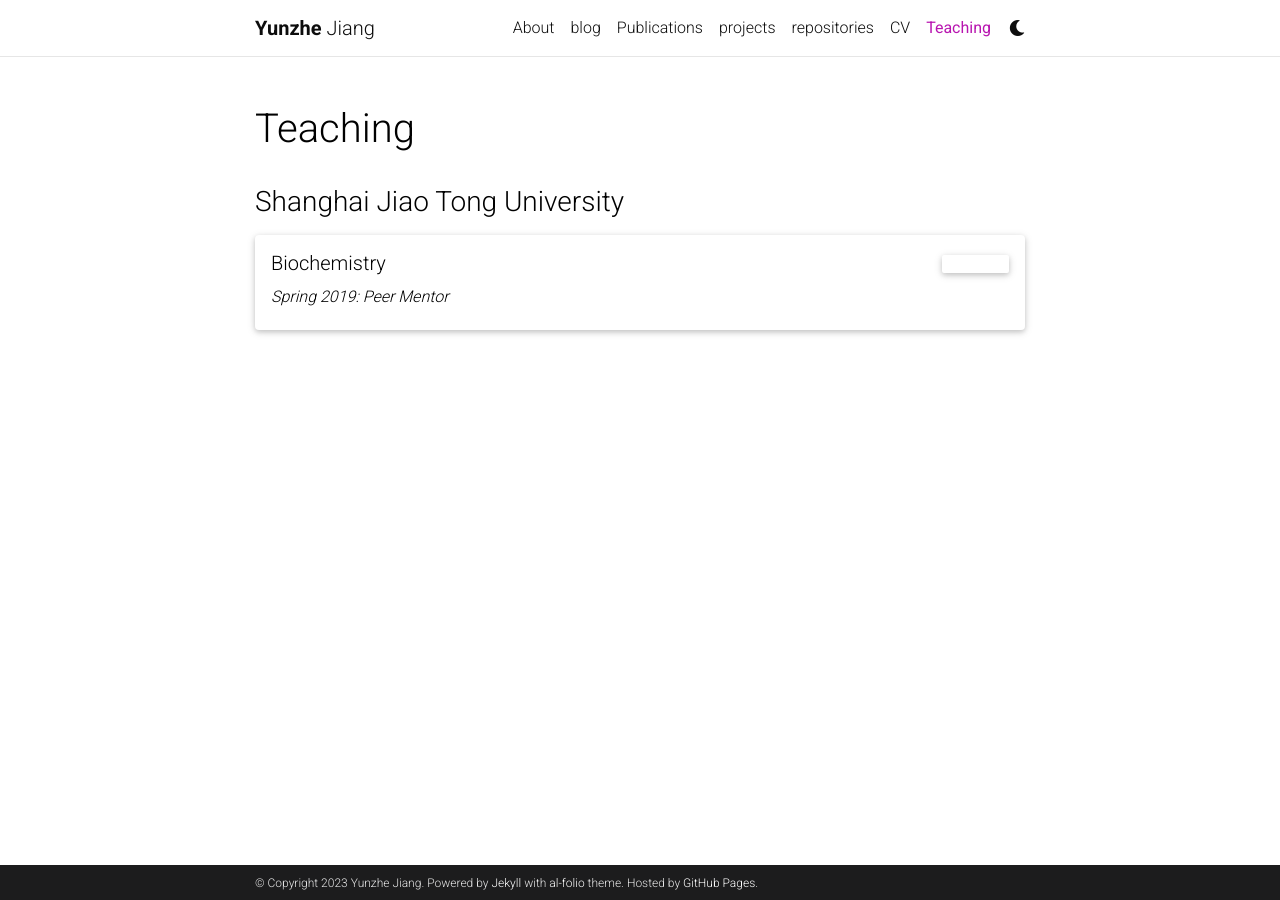
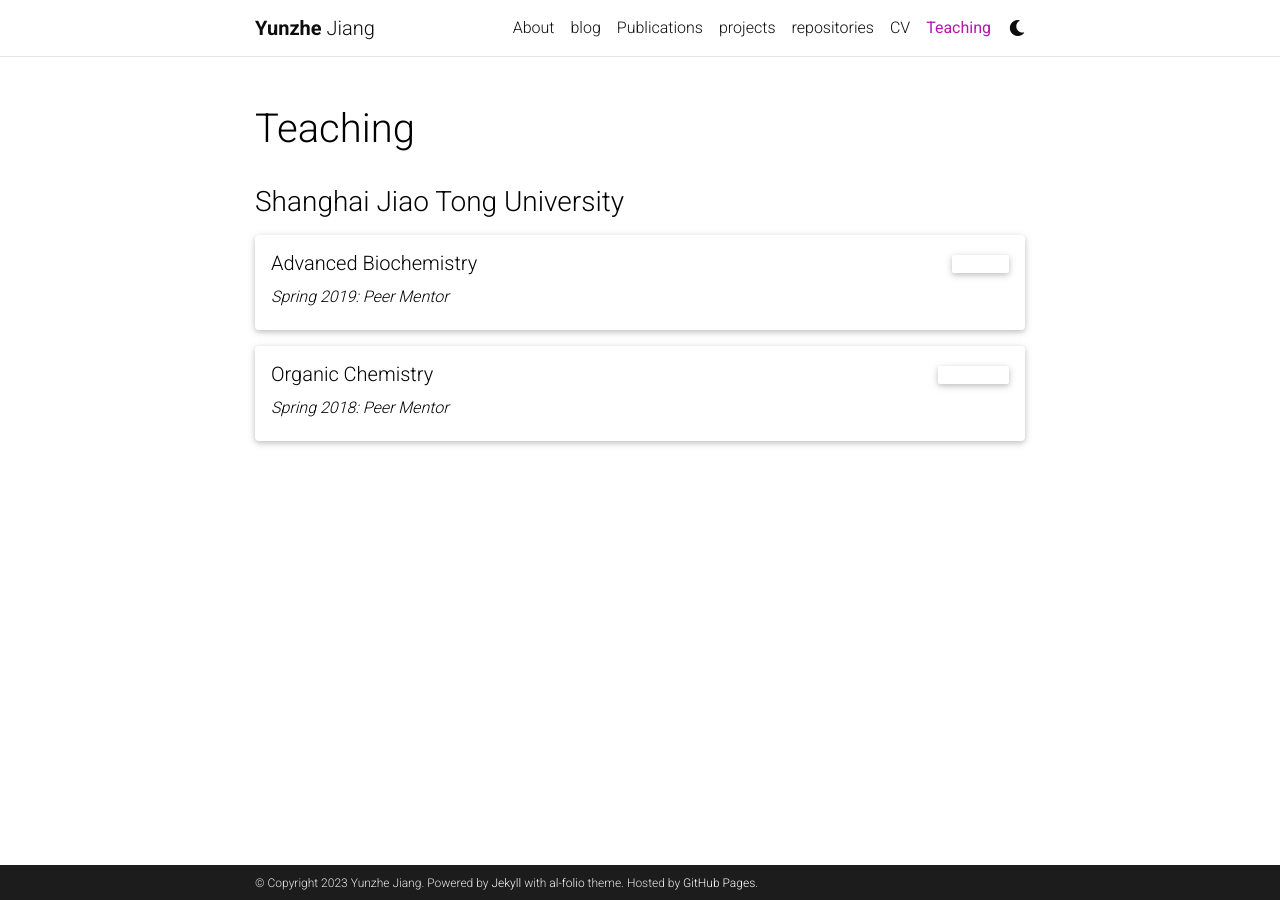
Before and after one commit to yzJiang9/yzJiang9.github.io, a Jekyll site: the page built from _pages/teaching.md, in a window 1280 px wide. Built offline with Jekyll 4.4.1, drawn with Linux system fonts in a browser that asks for light colours; comment, search, counter and statistics services are not loaded; a style sheet for code colours, icons or effects is not loaded.

Commit message:
Update teaching.md

```diff
--- a/_pages/teaching.md
+++ b/_pages/teaching.md
@@ -13,14 +13,31 @@ nav_order: 5
   <div class="p-3">
     <div class="row">
       <div class="col-sm-10">
-        <h5 class="card-title"><a>Biochemistry</a></h5>
+        <h5 class="card-title"><a>Advanced Biochemistry</a></h5>
       </div>
       <div class="col-sm-2 text-left text-sm-right">
         <span class="badge">
-            MATH 119
+            BIO2203
         </span>
       </div>
     </div>
     <h6 class="mt-2 mt-sm-0"><i>Spring 2019: Peer Mentor</i></h6>
   </div>
 </div>
+
+
+<div class="card mt-3">
+  <div class="p-3">
+    <div class="row">
+      <div class="col-sm-10">
+        <h5 class="card-title"><a>Organic Chemistry</a></h5>
+      </div>
+      <div class="col-sm-2 text-left text-sm-right">
+        <span class="badge">
+            CHEM2201
+        </span>
+      </div>
+    </div>
+    <h6 class="mt-2 mt-sm-0"><i>Spring 2018: Peer Mentor</i></h6>
+  </div>
+</div>
```
